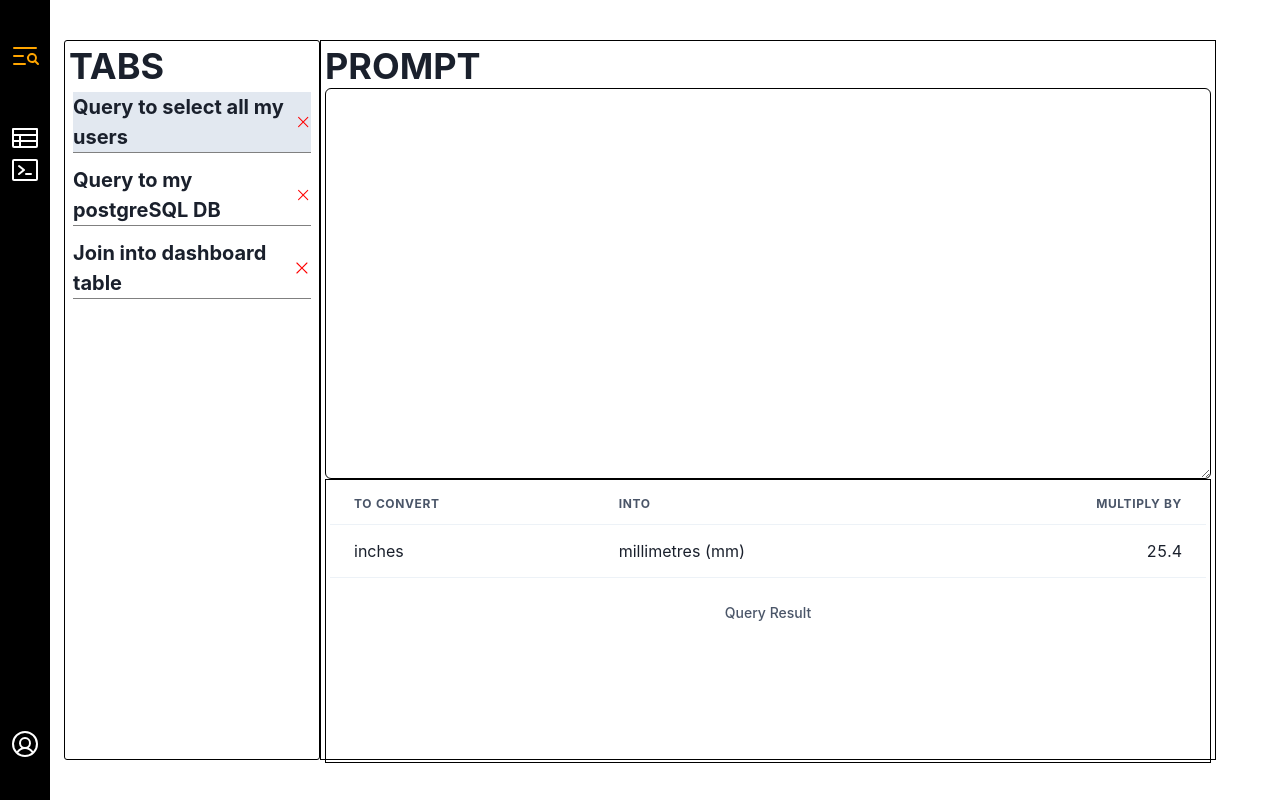
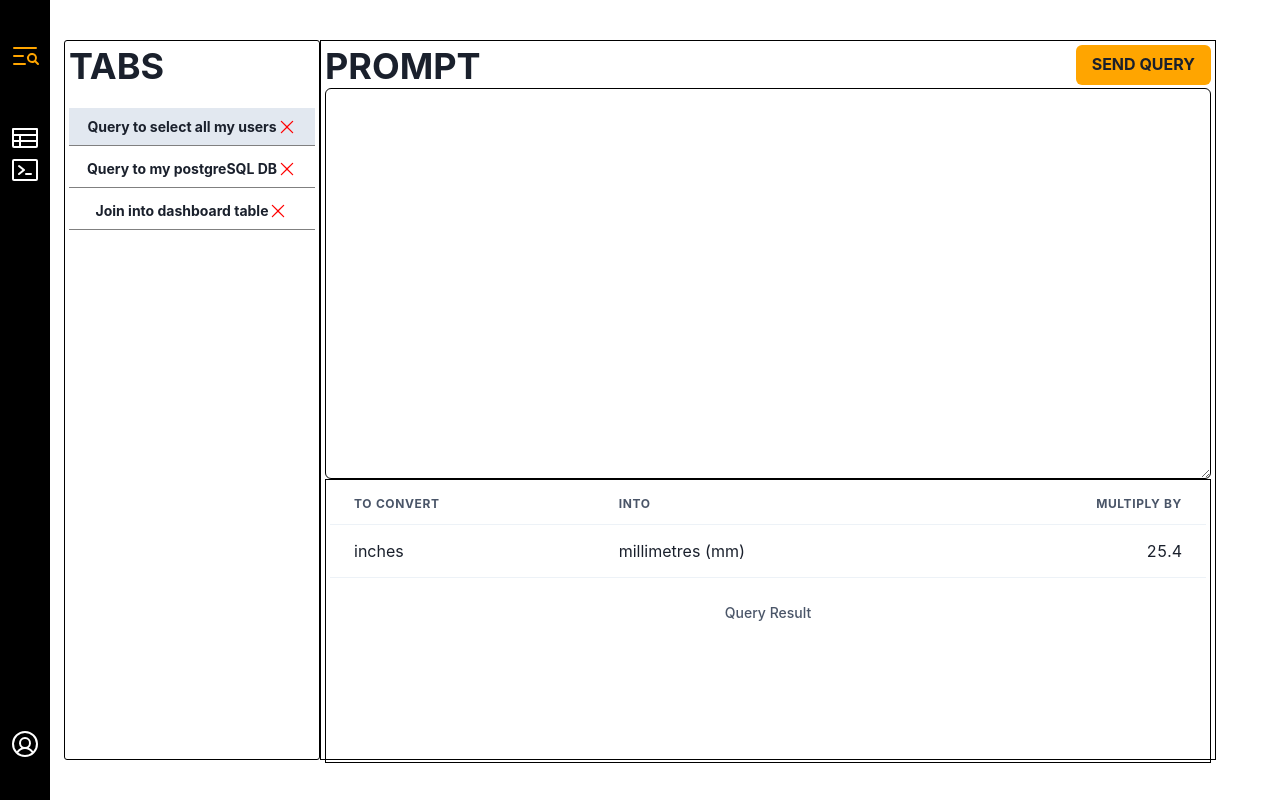
Before and after one commit to Kelvis-fernando/data-base-manage, a React (Vite) app: page /console in a window 1280 px wide. Built offline with nearby package versions, Linux system fonts and the light colour scheme.

Commit message:
chore: add the button to send a query in console, and styled the list in tabs

```diff
--- a/src/components/Prompt.tsx
+++ b/src/components/Prompt.tsx
@@ -1,11 +1,28 @@
-import { Box, Heading, Textarea } from "@chakra-ui/react";
+import { Box, Button, Flex, Heading, Textarea } from "@chakra-ui/react";
 import ResultQuery from "./ResultQuery";
+import { useState } from "react";
 
 const Prompt = () => {
+  const [query, setQuery] = useState<string>();
+
   return (
-    <Box border="1px solid black" p="1" w="70%" h="90vh">
-      <Heading>PROMPT</Heading>
-      <Textarea h="55%"></Textarea>
+    <Box border="1px solid black" p="1" w="70%" h="90vh" position="relative">
+      <Flex justifyContent="space-between">
+        <Heading>PROMPT</Heading>
+        <Button
+          bg="orange"
+          _hover={{ bg: "orange.300" }}
+          fontWeight="bold"
+          type="submit"
+        >
+          SEND QUERY
+        </Button>
+      </Flex>
+      <Textarea
+        name="query"
+        h="55%"
+        onChange={(event) => setQuery(event.target.value)}
+      ></Textarea>
       <ResultQuery />
     </Box>
   );
--- a/src/components/Tabs.tsx
+++ b/src/components/Tabs.tsx
@@ -5,11 +5,12 @@ const Tabs = () => {
   return (
     <Box border="1px solid black" p="1" w="20%" h="90vh" borderRadius="3">
       <Heading>TABS</Heading>
-      <Flex flexDirection="column" p="1">
       <Flex
-          fontSize="xl"
+        fontSize="sm"
+        p="2"
         borderBottom="1px solid gray"
         cursor="pointer"
+        mt="5"
         mb="1"
         alignItems="center"
         justifyContent="center"
@@ -18,10 +19,9 @@ const Tabs = () => {
         <Text fontWeight="bold">Query to select all my users</Text>
         <X size={20} color="red" fontWeight="bold" />
       </Flex>
-      </Flex>
-      <Flex flexDirection="column" borderRadius="3" p="1">
       <Flex
-          fontSize="xl"
+        fontSize="sm"
+        p="2"
         borderBottom="1px solid gray"
         cursor="pointer"
         mb="1"
@@ -31,10 +31,10 @@ const Tabs = () => {
         <Text fontWeight="bold">Query to my postgreSQL DB</Text>
         <X size={20} color="red" fontWeight="bold" />
       </Flex>
-      </Flex>
-      <Flex flexDirection="column" borderRadius="3" p="1">
+
       <Flex
-          fontSize="xl"
+        fontSize="sm"
+        p="2"
         borderBottom="1px solid gray"
         cursor="pointer"
         mb="1"
@@ -44,7 +44,6 @@ const Tabs = () => {
         <Text fontWeight="bold">Join into dashboard table</Text>
         <X size={20} color="red" fontWeight="bold" />
       </Flex>
-      </Flex>
     </Box>
   );
 };
```
Lines whose indentation alone changed are shown as unchanged.
